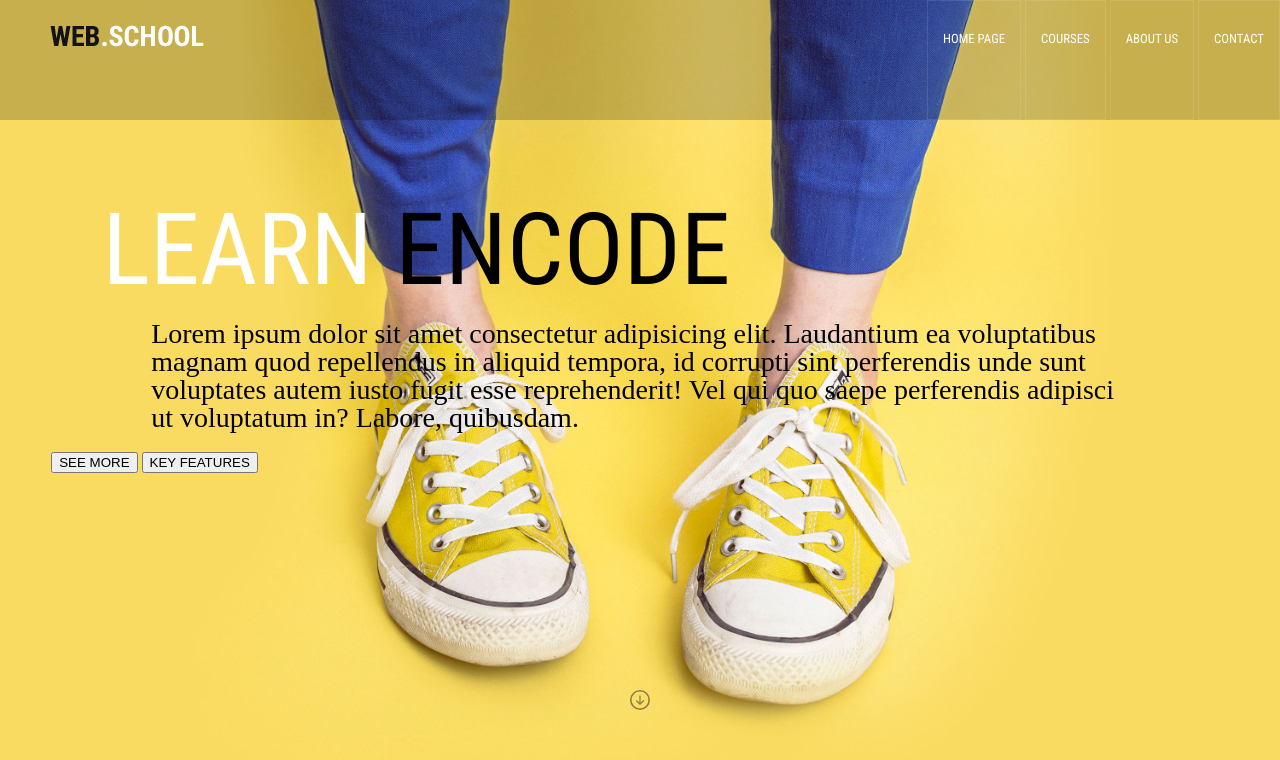
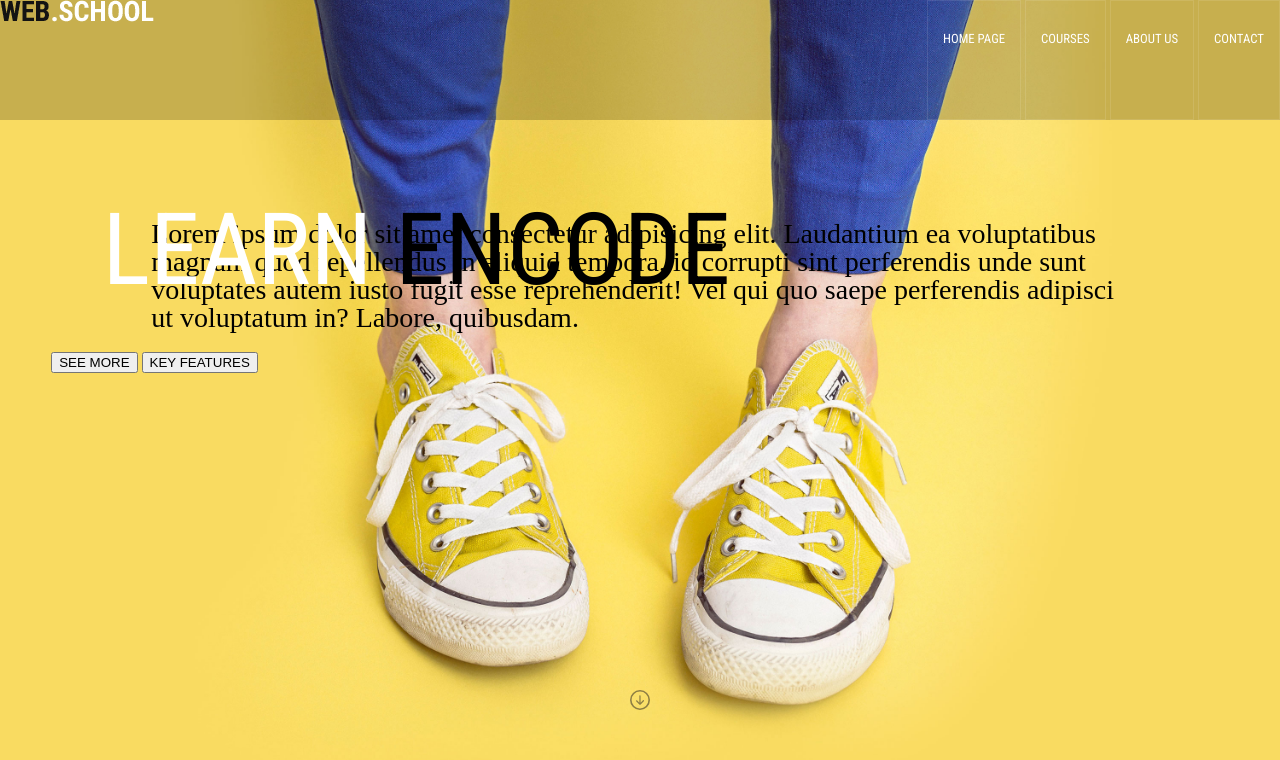
Before and after one commit to olgasygnowska/Yellow_Page, a website: page index.html in a window 1280 px wide. Drawn offline with Linux system fonts and the light colour scheme.

Commit message:
Some logo adjustments

```diff
--- a/scss/partials/_header.scss
+++ b/scss/partials/_header.scss
@@ -15,9 +15,20 @@
 
         .page-logo {
             float: left;
-            left: 50px;
-            padding: 25px 0 35px 0;
-            position: absolute;
+            height: 20vh;
+            width: 50vw;
+            @media (min-width: 600px) {
+            height: 10vh;
+            width: 30vw;
+            }
+            @media (min-width: 1000px) {
+            width: 200px;
+            }
+            @media (min-width: 300px) and (max-height: 500px) {
+            float: left;
+            height: 20vh;
+            width: 27vw;
+}
         }
 
         .page-nav {
@@ -121,8 +132,10 @@
             .banner-title {
                 padding: 0 4vw;
                 margin: 0;
+                position: absolute;
+                text-align: center;
                 font-family: $fontRoboto;
-                font-size: 8vh;
+                font-size: 4em;
                 color: white;
                 @media (min-width: 600px) {
                   font-size: 80px;
```
Also changed, not shown: css/main.css, 1 other file.
